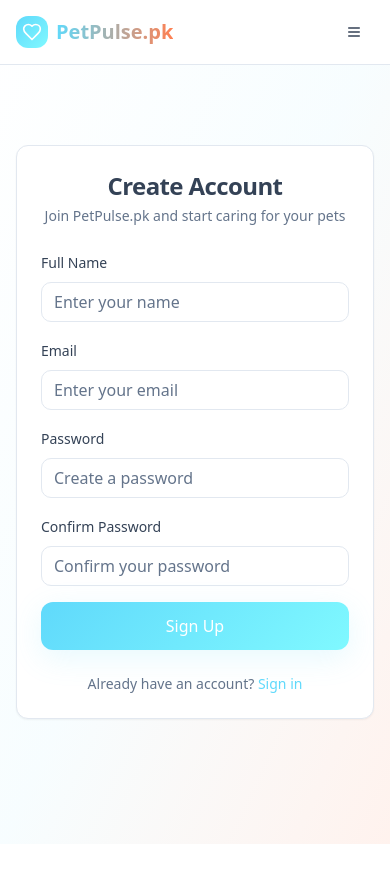
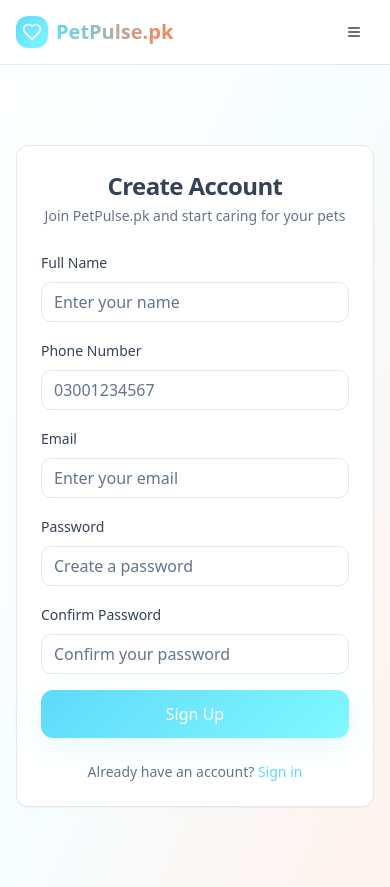
Before and after one commit to Daiyanurrehmankhan/petpulsepk_frontend, a React (Vite) app: page /signup in a window 390 px wide. Before the commit the page ends 844 px from the top, so only its background shows below. Built offline with nearby package versions, Linux system fonts and the light colour scheme.

Commit message:
Add phone number to signup form

```diff
--- a/src/pages/SignupPage.tsx
+++ b/src/pages/SignupPage.tsx
@@ -10,6 +10,7 @@ import Navigation from "@/components/Navigation";
 
 const signupSchema = z.object({
   name: z.string().min(2, { message: "Name must be at least 2 characters" }),
+  phone: z.string().regex(/^(\+92|0)?[0-9]{10}$/, { message: "Invalid phone number format" }),
   email: z.string().email({ message: "Invalid email address" }),
   password: z.string().min(6, { message: "Password must be at least 6 characters" }),
   confirmPassword: z.string(),
@@ -25,6 +26,7 @@ const SignupPage = () => {
     resolver: zodResolver(signupSchema),
     defaultValues: {
       name: "",
+      phone: "",
       email: "",
       password: "",
       confirmPassword: "",
@@ -58,6 +60,19 @@ const SignupPage = () => {
                       <FormLabel>Full Name</FormLabel>
                       <FormControl>
                         <Input placeholder="Enter your name" {...field} />
+                      </FormControl>
+                      <FormMessage />
+                    </FormItem>
+                  )}
+                />
+                <FormField
+                  control={form.control}
+                  name="phone"
+                  render={({ field }) => (
+                    <FormItem>
+                      <FormLabel>Phone Number</FormLabel>
+                      <FormControl>
+                        <Input placeholder="03001234567" type="tel" {...field} />
                       </FormControl>
                       <FormMessage />
                     </FormItem>
```
